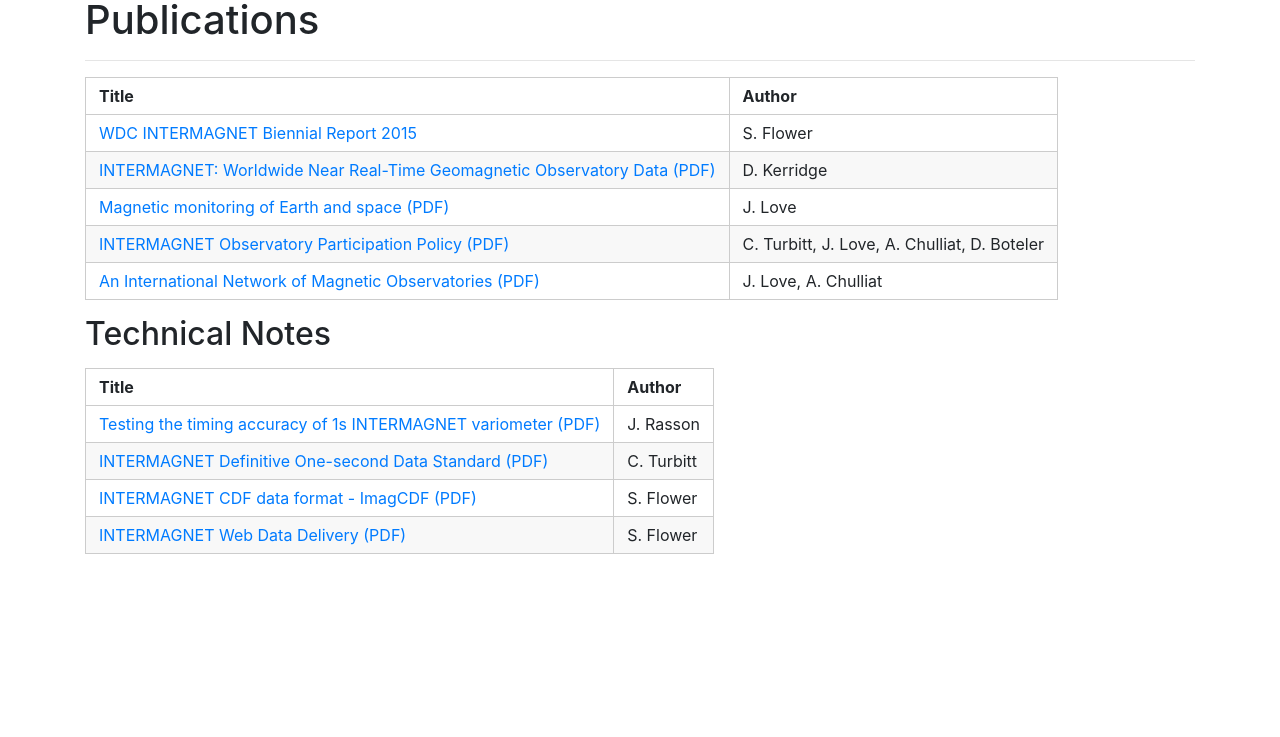
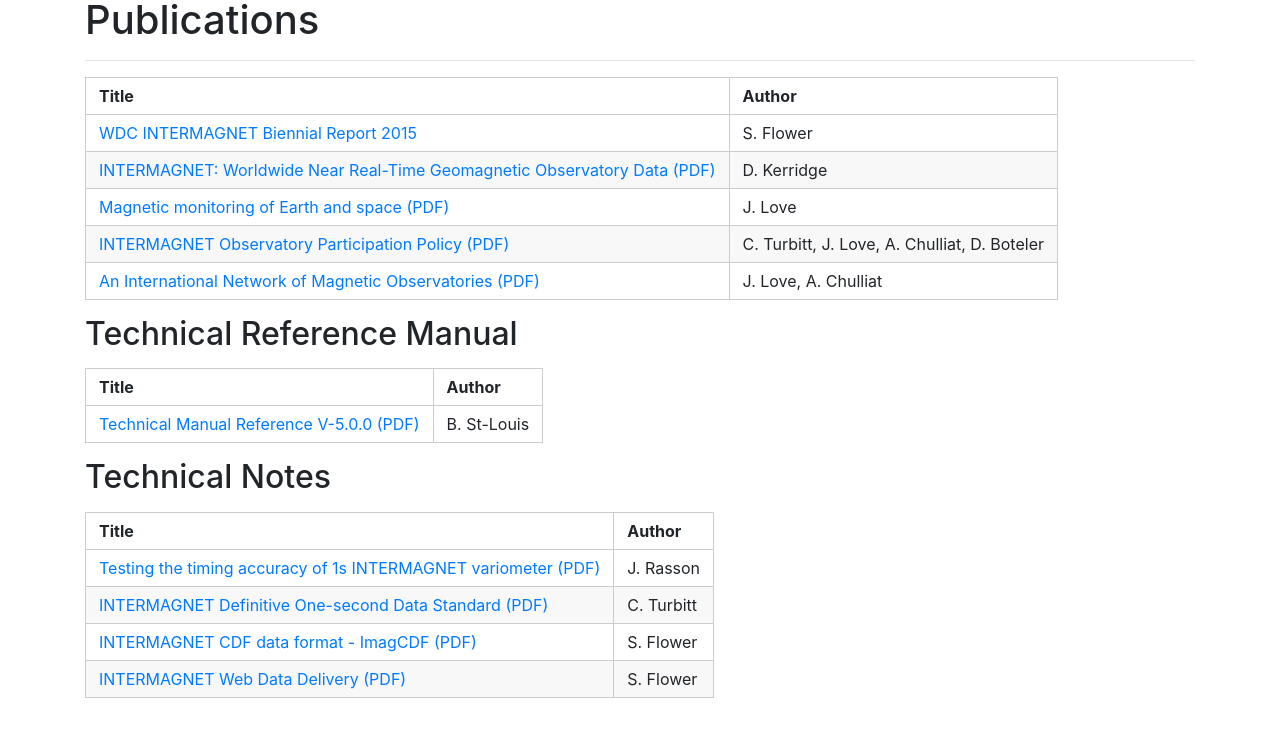
Before and after one commit to INTERMAGNET/intermagnet.github.io, a Jekyll site: the page built from publications.md, in a window 1280 px wide, cut to the strip 176-1200 px from the top of the page. Shown: the top 737 px of the strip. Built offline with Jekyll 4.4.1, drawn with Linux system fonts in a browser that asks for light colours.

Commit message:
Update publications.md

```diff
--- a/publications.md
+++ b/publications.md
@@ -10,6 +10,12 @@
 | [INTERMAGNET Observatory Participation Policy (PDF)](/docs/publications/im_pn_1_v1_2_INTERMAGNET_Observatory_Participation_Policy.pdf) | C. Turbitt, J. Love, A. Chulliat, D. Boteler |
 | [An International Network of Magnetic Observatories (PDF)](/docs/publications/eost2013EO420001.pdf) | J. Love, A. Chulliat |
 
+## Technical Reference Manual
+
+| Title | Author |
+|-------|--------|
+| [Technical Manual Reference V-5.0.0 (PDF)](/docs/technical-manual/technical_manual.pdf) | B. St-Louis |
+
 ## Technical Notes
 
 | Title | Author |
```
